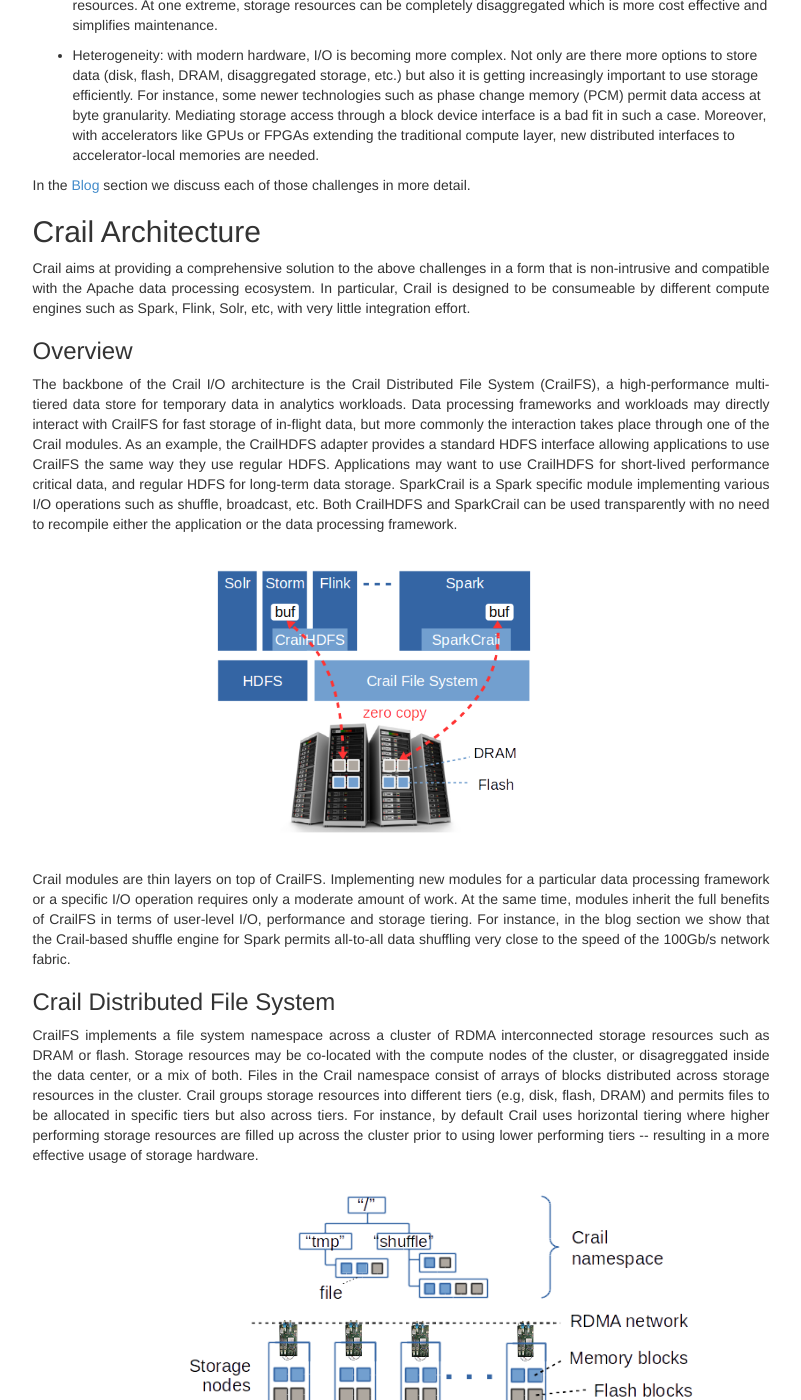
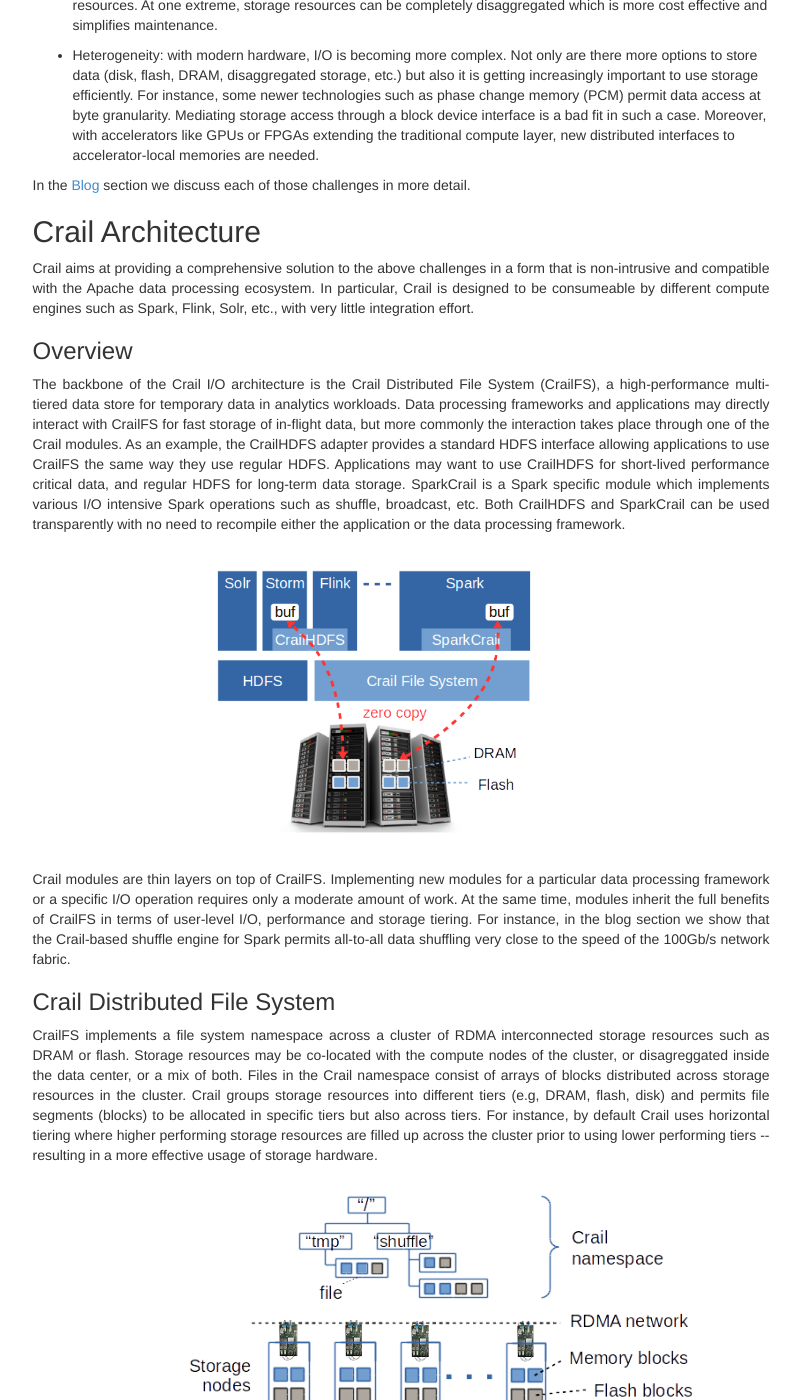
Before and after one commit to apache/incubator-crail-website, a Jekyll site: the page built from overview/index.md, in a window 1280 px wide and 1400 px high, scrolled down 404 px. Shown: the whole window, without its empty margins (239-1040 px from the left). Built offline with Jekyll 4.4.1, drawn with Linux system fonts in a browser that asks for light colours; some of the changed text lies outside the part shown.

Commit message:
Update index.md

```diff
--- a/overview/index.md
+++ b/overview/index.md
@@ -21,7 +21,7 @@
 
 <div style="text-align: justify">
 <p>
-Crail aims at providing a comprehensive solution to the above challenges in a form that is non-intrusive and compatible with the Apache data processing ecosystem. In particular, Crail is designed to be consumeable by different compute engines such as Spark, Flink, Solr, etc, with very little integration effort.
+Crail aims at providing a comprehensive solution to the above challenges in a form that is non-intrusive and compatible with the Apache data processing ecosystem. In particular, Crail is designed to be consumeable by different compute engines such as Spark, Flink, Solr, etc., with very little integration effort.
 </p>
 </div>
 
@@ -29,7 +29,7 @@
 
 <div style="text-align: justify">
 <p>
-The backbone of the Crail I/O architecture is the Crail Distributed File System (CrailFS), a high-performance multi-tiered data store for temporary data in analytics workloads. Data processing frameworks and workloads may directly interact with CrailFS for fast storage of in-flight data, but more commonly the interaction takes place through one of the Crail modules. As an example, the CrailHDFS adapter provides a standard HDFS interface allowing applications to use CrailFS the same way they use regular HDFS. Applications may want to use CrailHDFS for short-lived performance critical data, and regular HDFS for long-term data storage. SparkCrail is a Spark specific module implementing various I/O operations such as shuffle, broadcast, etc. Both CrailHDFS and SparkCrail can be used transparently with no need to recompile either the application or the data processing framework.
+The backbone of the Crail I/O architecture is the Crail Distributed File System (CrailFS), a high-performance multi-tiered data store for temporary data in analytics workloads. Data processing frameworks and applications may directly interact with CrailFS for fast storage of in-flight data, but more commonly the interaction takes place through one of the Crail modules. As an example, the CrailHDFS adapter provides a standard HDFS interface allowing applications to use CrailFS the same way they use regular HDFS. Applications may want to use CrailHDFS for short-lived performance critical data, and regular HDFS for long-term data storage. SparkCrail is a Spark specific module which implements various I/O intensive Spark operations such as shuffle, broadcast, etc. Both CrailHDFS and SparkCrail can be used transparently with no need to recompile either the application or the data processing framework.
 </p>
 </div>
 <br>
@@ -46,7 +46,7 @@
 <div style="text-align: justify">
 <p>
 CrailFS implements a file system namespace across a cluster of RDMA interconnected storage resources such as DRAM or flash.
-Storage resources may be co-located with the compute nodes of the cluster, or disagreggated inside the data center, or a mix of both. Files in the Crail namespace consist of arrays of blocks distributed across storage resources in the cluster. Crail groups storage resources into different tiers (e.g, disk, flash, DRAM) and permits files to be allocated in specific tiers but also across tiers. For instance, by default Crail uses horizontal tiering where higher performing storage resources are filled up across the cluster prior to using lower performing tiers -- resulting in a more effective usage of storage hardware.
+Storage resources may be co-located with the compute nodes of the cluster, or disagreggated inside the data center, or a mix of both. Files in the Crail namespace consist of arrays of blocks distributed across storage resources in the cluster. Crail groups storage resources into different tiers (e.g, DRAM, flash, disk) and permits file segments (blocks) to be allocated in specific tiers but also across tiers. For instance, by default Crail uses horizontal tiering where higher performing storage resources are filled up across the cluster prior to using lower performing tiers -- resulting in a more effective usage of storage hardware.
 </p>
 </div>
 
```
Also changed, not shown: other parts of overview/index.md (+2 -2 lines).
